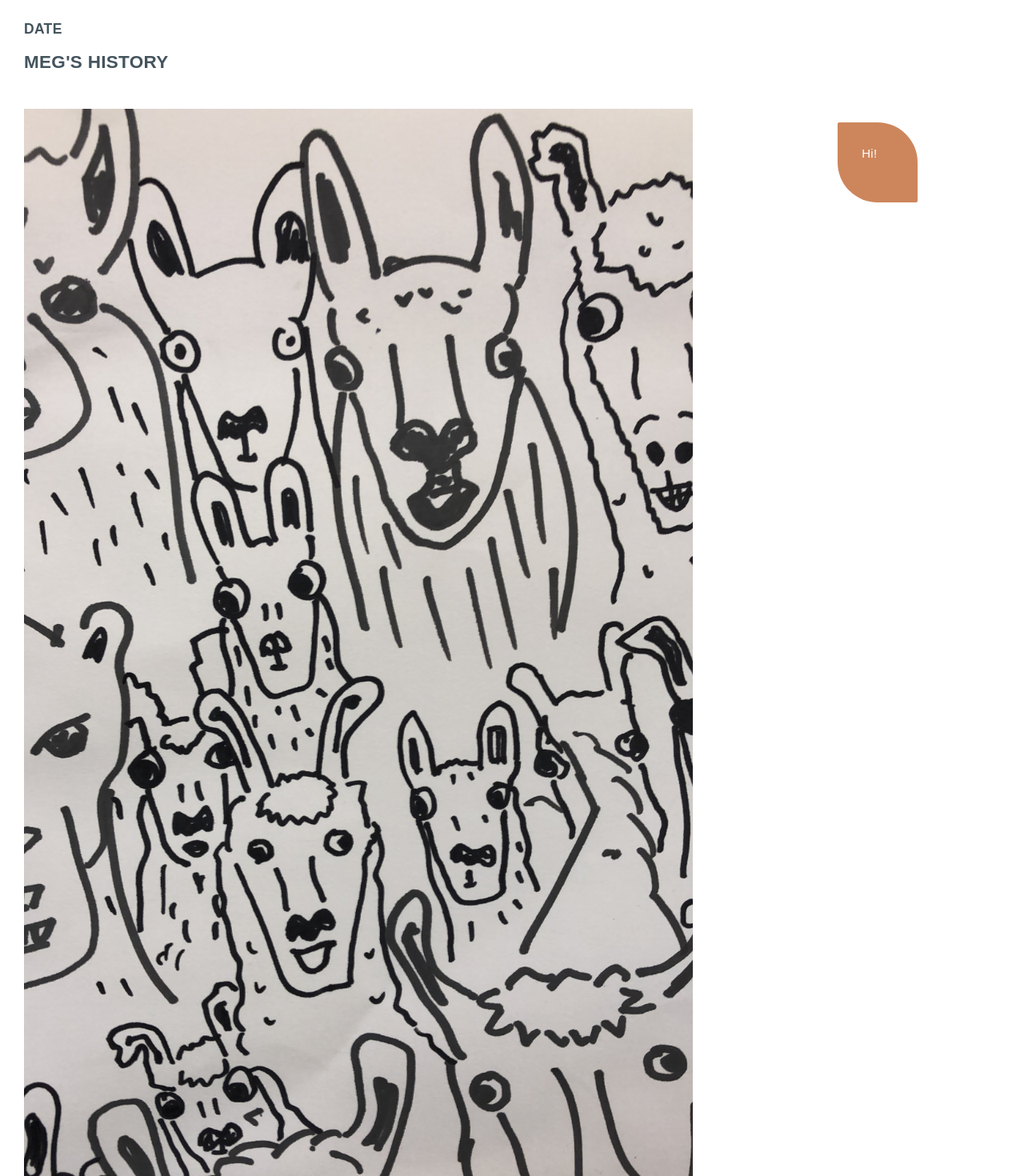
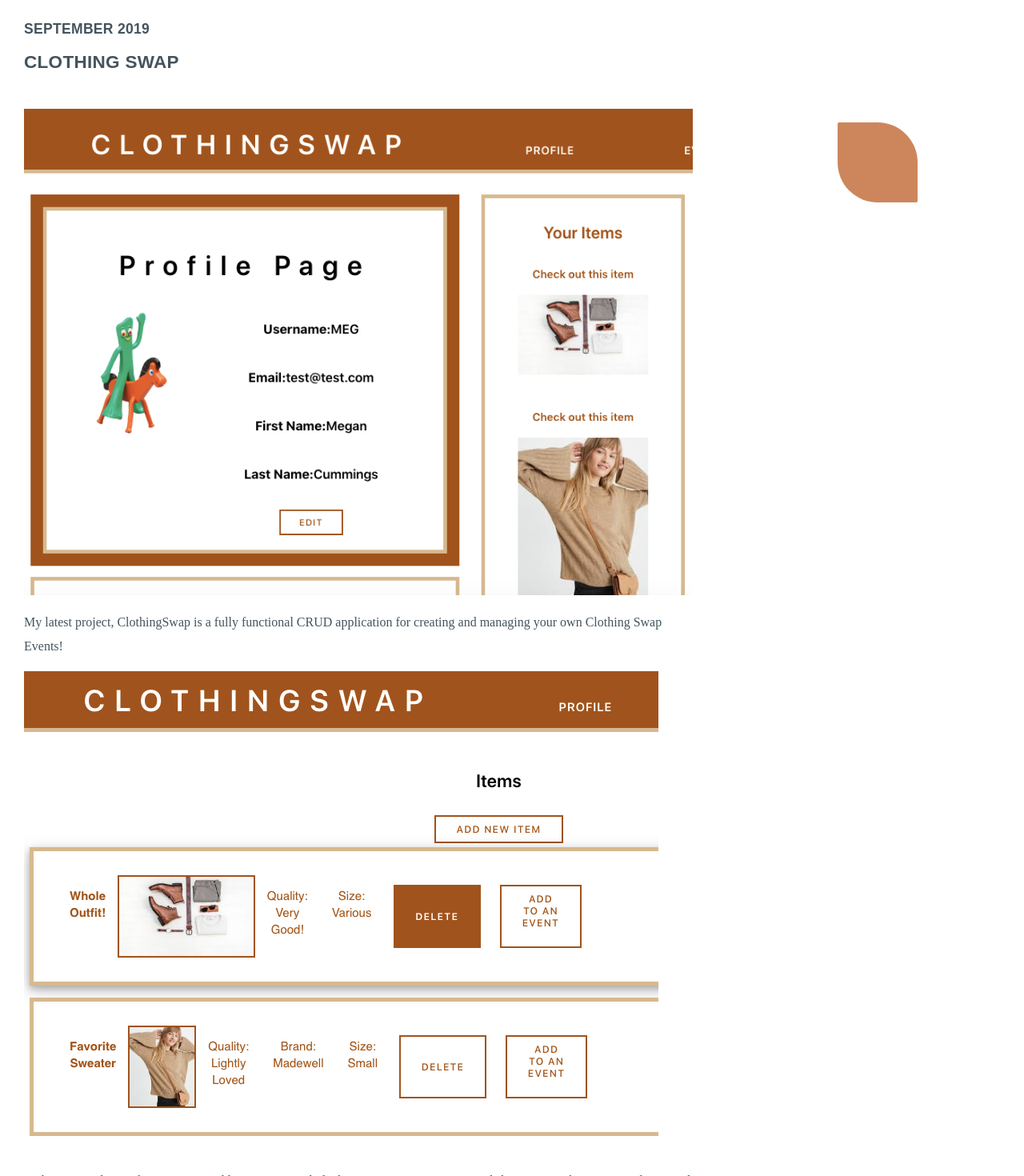
Before and after one commit to meganecummings/Portfolio, a React (Create React App) app: page /about in a window 1280 px wide. Shown: the part 780-2250 px from the top of the page at 80% size. Built offline with nearby package versions, Linux system fonts and the light colour scheme; the HTML template or start-up script is replaced by a standard one.

Commit message:
updates to styling

```diff
--- a/src/App.css
+++ b/src/App.css
@@ -146,6 +146,10 @@ section {
 }
 
 .col-half {
+    width: 49%;
+}
+
+.col-side {
     width: 55%;
     margin-right: 2em;
 }
@@ -195,7 +199,7 @@ button {
 }
 
 button:hover {
-    background-color: var(--darkgray);
+    background-color: var(--bronze);
     ;
     color: white;
     font-weight: 600;
--- a/src/App.js
+++ b/src/App.js
@@ -17,7 +17,7 @@ class App extends Component {
         <NavBar />
         <Header />
         <HomePage />
-        <Routes changeRoute={this.changeRoute} />
+        {/* <Routes changeRoute={this.changeRoute} /> */}
       </div>
     );
   }
--- a/src/components/About/About.js
+++ b/src/components/About/About.js
@@ -9,7 +9,7 @@ const About = () => {
             <div id="about" className="col-third">
                 <img src={megPhoto} alt="Meg's sweet face"></img>
             </div>
-            <div id="about" className="col-half">
+            <div id="about" className="col-side">
                 <h3>About Meg</h3>
                 <p>When not awkwardly standing in front of brick walls, I enjoy cooking and eating food, learning new ways to do new things and programming intuitive, thoughtful applications for others.  </p>
                 <h4>Programming Passions</h4>
--- a/src/components/Inspirations/Inspirations.js
+++ b/src/components/Inspirations/Inspirations.js
@@ -5,10 +5,10 @@ import './Inspirations.css';
 const Inspirations = () => {
     return(
         <div id="inspiration">
-            <h3>Recent Inspiration</h3>
+            {/* <h3>Recent Inspiration</h3>
             <ul>
                 <Inspiration />
-            </ul>
+            </ul> */}
         </ div>
     );
 };
--- a/src/components/ProjectList/Project/Project.js
+++ b/src/components/ProjectList/Project/Project.js
@@ -1,17 +1,19 @@
 import React from 'react';
 
-import llama from './llama-wallpaper.jpg';
-import kayak from './kayak.JPG';
+import Items from './CSwap-Items.png'
+import Profile from './CSwap-Profile.png';
 
 const Project = () => {
     return(
         <article>
-            <h3>Date</h3>
-            <h2>Meg's History</h2>
-            <img src={llama} alt="Llama Art" />
-            <p>Lorem ipsum dolor sit amet, consectetur adipisicing elit. Eius soluta incidunt, eum quos consequuntur aliquam nobis velit mollitia iste, natus ex repellendus delectus quisquam et quae, in atque a. Perspiciatis excepturi ipsum temporibus, eius odit deleniti quasi voluptates eaque aliquam, iste consequatur repudiandae illo a. Voluptates eligendi reiciendis corporis itaque soluta fugit atque quaerat ipsum reprehenderit sapiente, voluptatem repellat eveniet fuga natus tempore modi vero distinctio nulla accusantium recusandae, omnis. Esse aliquam ea, similique repudiandae nihil numquam, neque enim perspiciatis. Facilis dolor praesentium impedit quidem, non unde accusantium, commodi error, soluta dolores modi blanditiis similique amet hic earum, reiciendis consectetur animi in. Exercitationem distinctio necessitatibus molestias quas laboriosam nam modi porro accusantium blanditiis, beatae incidunt aliquid nostrum laborum, magni cum recusandae autem doloremque qui perferendis iste non quaerat fugit. Aspernatur voluptatem impedit, enim!</p>
-            <img src={kayak} alt="Megan on Kayak" />
-            <p>Lorem ipsum dolor sit amet, consectetur adipisicing elit. Eius soluta incidunt, eum quos consequuntur aliquam nobis velit mollitia iste, natus ex repellendus delectus quisquam et quae, in atque a. Perspiciatis excepturi ipsum temporibus, eius odit deleniti quasi voluptates eaque aliquam, iste consequatur repudiandae illo a. Voluptates eligendi reiciendis corporis itaque soluta fugit atque quaerat ipsum reprehenderit sapiente, voluptatem repellat eveniet fuga natus tempore modi vero distinctio nulla accusantium recusandae, omnis. Esse aliquam ea, similique repudiandae nihil numquam, neque enim perspiciatis. Facilis dolor praesentium impedit quidem, non unde accusantium, commodi error, soluta dolores modi blanditiis similique amet hic earum, reiciendis consectetur animi in. Exercitationem distinctio necessitatibus molestias quas laboriosam nam modi porro accusantium blanditiis, beatae incidunt aliquid nostrum laborum, magni cum recusandae autem doloremque qui perferendis iste non quaerat fugit. Aspernatur voluptatem impedit, enim!</p>
+            <h3>September 2019</h3>
+
+            <h2>Clothing Swap </h2>
+
+            <img src={Profile} alt="Clothing Swap App" />
+            <p>My latest project, ClothingSwap is a fully functional CRUD application for creating and managing your own Clothing Swap Events! </p>
+            <img src={Items} alt="Items Image" />
+            <p>In the app, as shown above, you can add new Items, include those items in your events, and share/invite others via Email to attend your events!</p>
         </article>
     );
 };
--- a/src/components/Quotes/Quotes.js
+++ b/src/components/Quotes/Quotes.js
@@ -4,7 +4,7 @@ import './Quotes.css';
 const Quotes = ({ changeRoute }) => {
     return(
         <>
-            <div className="shapes" onClick={changeRoute}>Hi!</div>
+            <div className="shapes" onClick={changeRoute}></div>
         </>
     )
 }
```
Also changed, not shown: src/components/ProjectList/Project/CSwap-Items.png (added), src/components/ProjectList/Project/CSwap-Profile.png (added).
